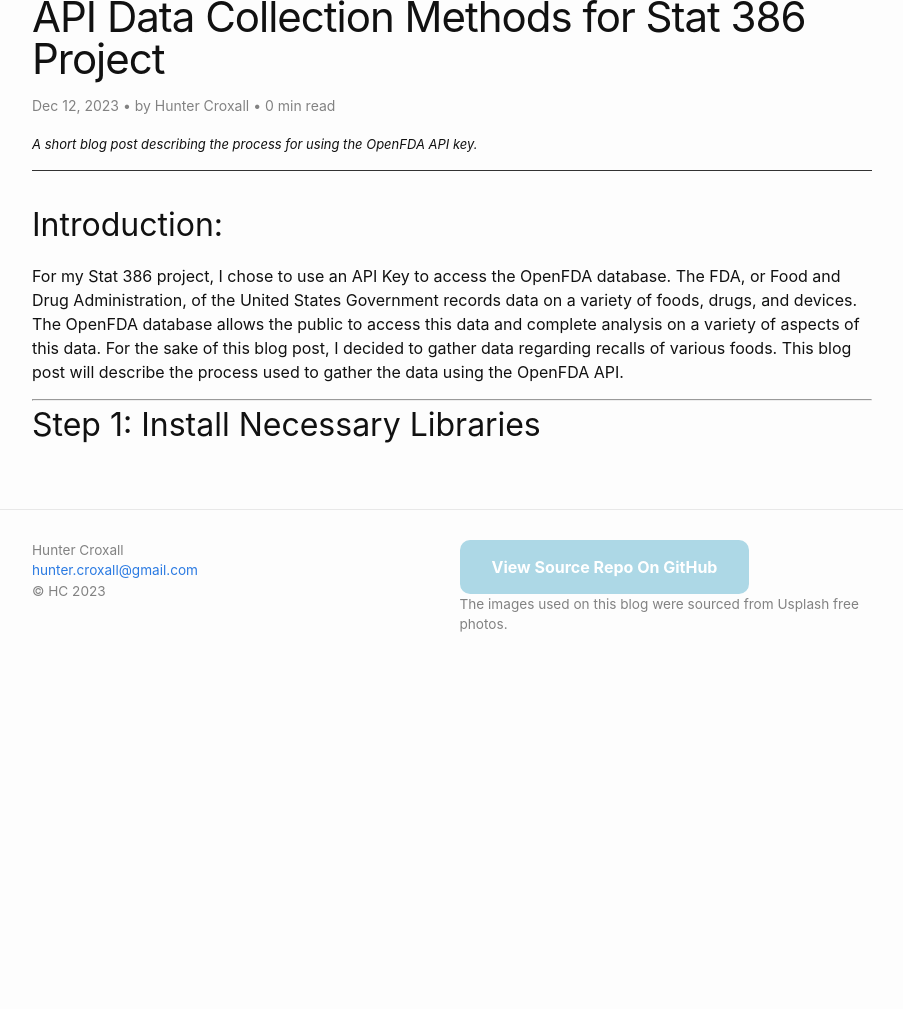
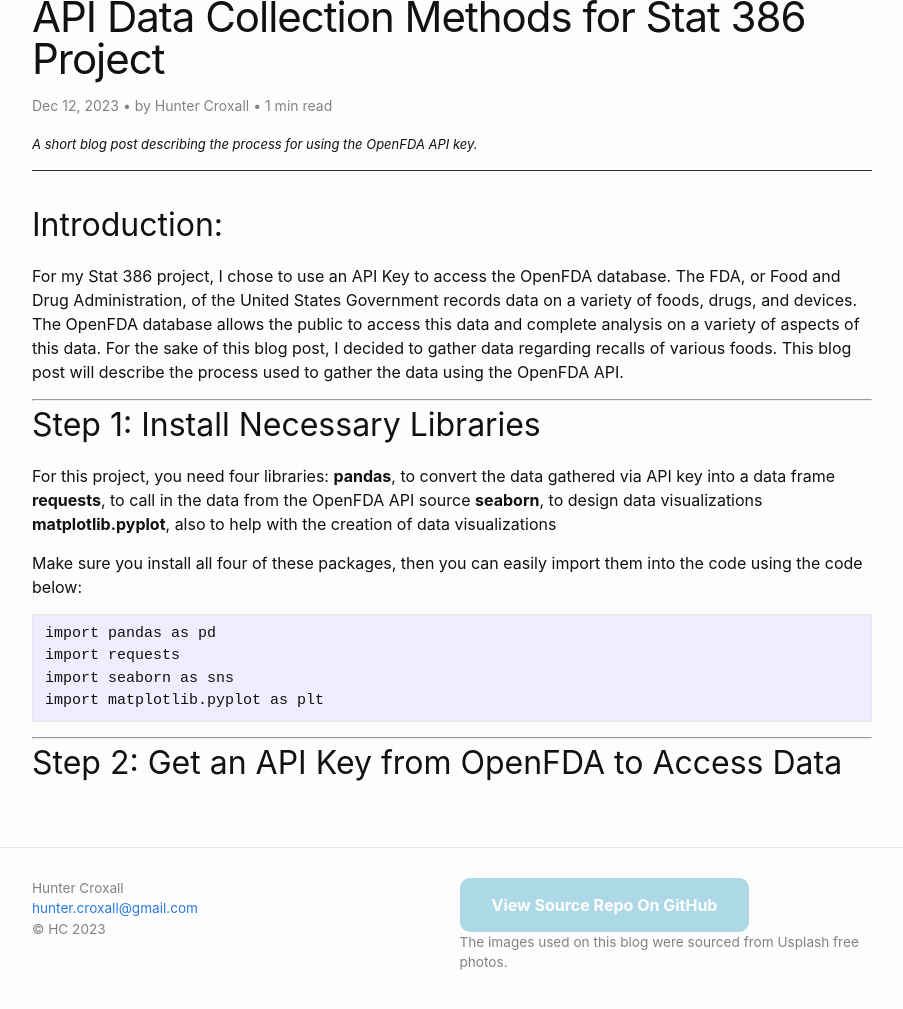
Before and after one commit to huntercroxall/huntercroxall.github.io, a Jekyll site: the page built from _posts/2023-12-12-stat386-data-collection.md, in a window 1280 px wide, cut to the strip 246-1279 px from the top of the page. Shown: the top 1009 px of the strip, without its empty margins (188-1091 px from the left). Built offline with Jekyll 4.4.1, drawn with Linux system fonts in a browser that asks for light colours; comment, search, counter and statistics services are not loaded; before the commit the page ends 941 px from its top, so only the background shows below that.

Commit message:
Finished step 1 2023-12-12-stat386-data-collection.md

````diff
--- a/_posts/2023-12-12-stat386-data-collection.md
+++ b/_posts/2023-12-12-stat386-data-collection.md
@@ -15,3 +15,20 @@ foods. This blog post will describe the process used to gather the data using th
 ---
 
 ## Step 1: Install Necessary Libraries
+For this project, you need four libraries:
+**pandas**, to convert the data gathered via API key into a data frame
+**requests**, to call in the data from the OpenFDA API source
+**seaborn**, to design data visualizations
+**matplotlib.pyplot**, also to help with the creation of data visualizations
+
+Make sure you install all four of these packages, then you can easily import them into the code using the code below:
+```
+import pandas as pd
+import requests
+import seaborn as sns
+import matplotlib.pyplot as plt
+```
+
+---
+
+## Step 2: Get an API Key from OpenFDA to Access Data
````
